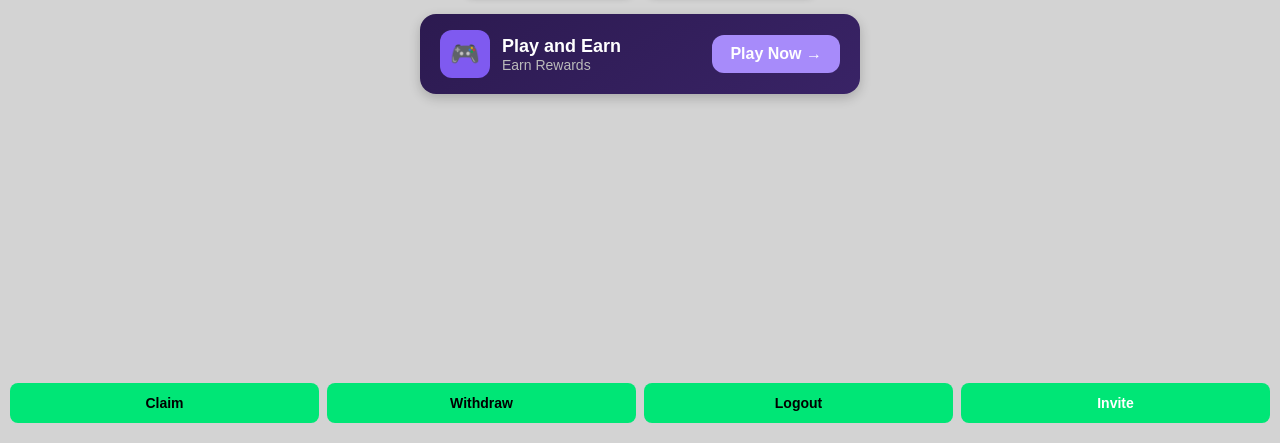
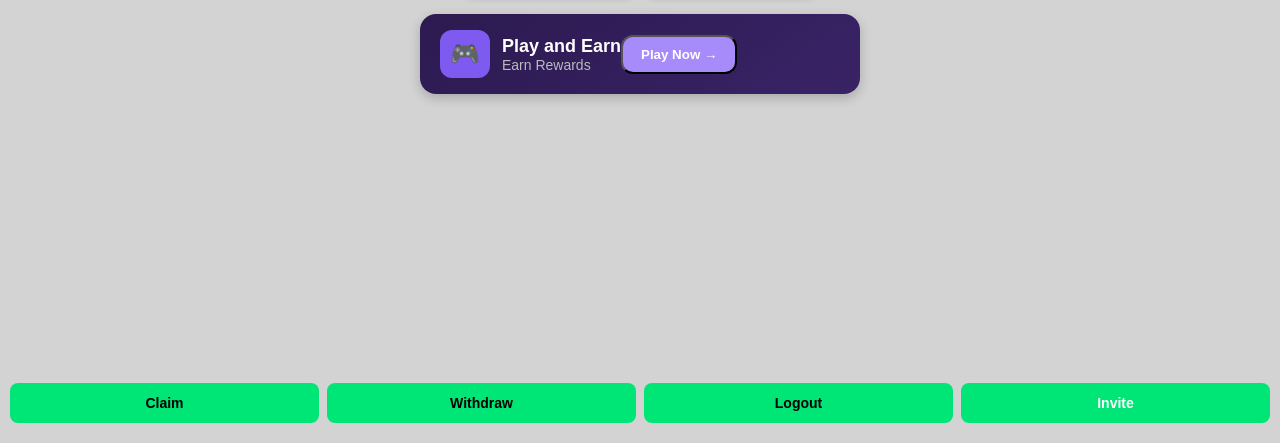
Before and after one commit to Sem955/Spide-Dana, a plain HTML site: page dashboard.html in a window 1280 px wide. Shown: the part 357-800 px from the top of the page. Drawn offline with Linux system fonts and the light colour scheme; sample sign-in values are in the browser's storage.

Commit message:
Update dashboard.html

```diff
--- a/dashboard.html
+++ b/dashboard.html
@@ -411,9 +411,8 @@
       <div class="title">Play and Earn</div>
       <div class="subtitle">Earn Rewards</div>
     </div>
-  </div>
-  <a href="game.html" class="play-now">Play Now →</a>
-</div>
+  <button class="play-now" onclick="toggleGameMenu()">Play Now →</button>
+      </div>
 
     </script>
     <script type="text/javascript" src="//www.highperformanceformat.com/ac86c93838d18124dc18da7238d0ef1a/invoke.js"></script>
```
